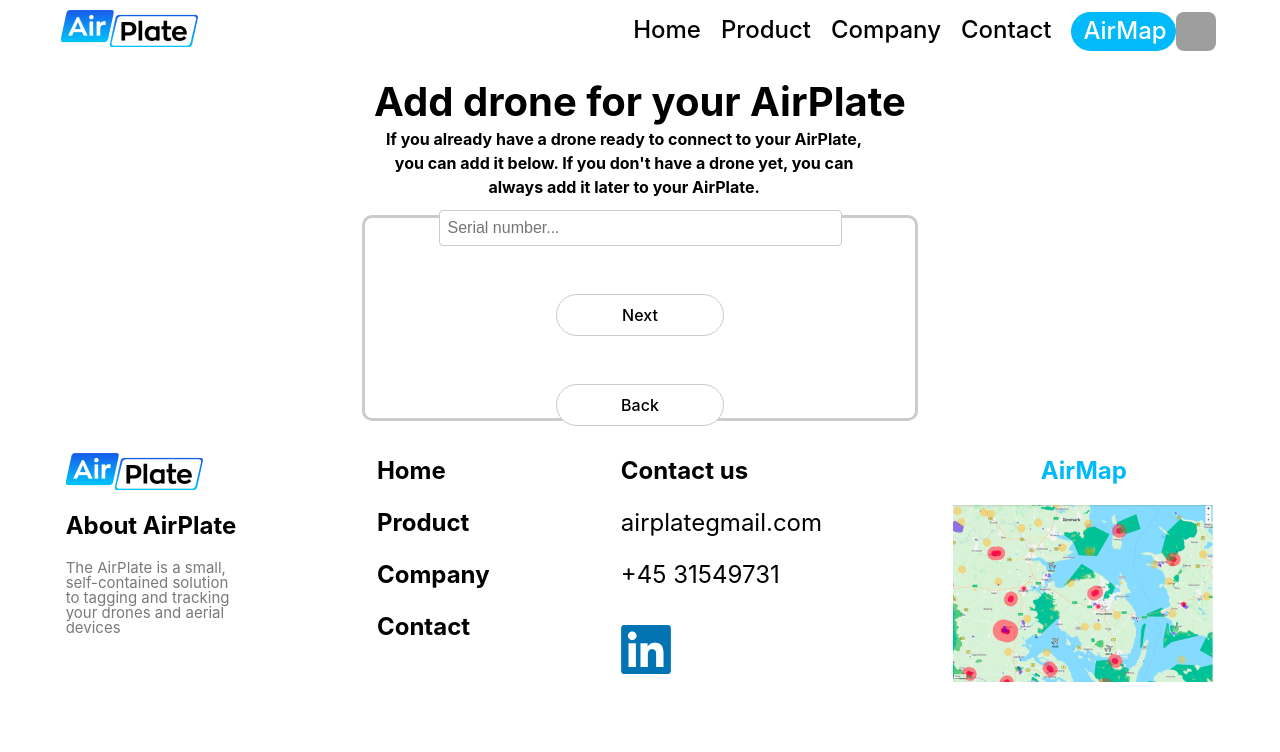
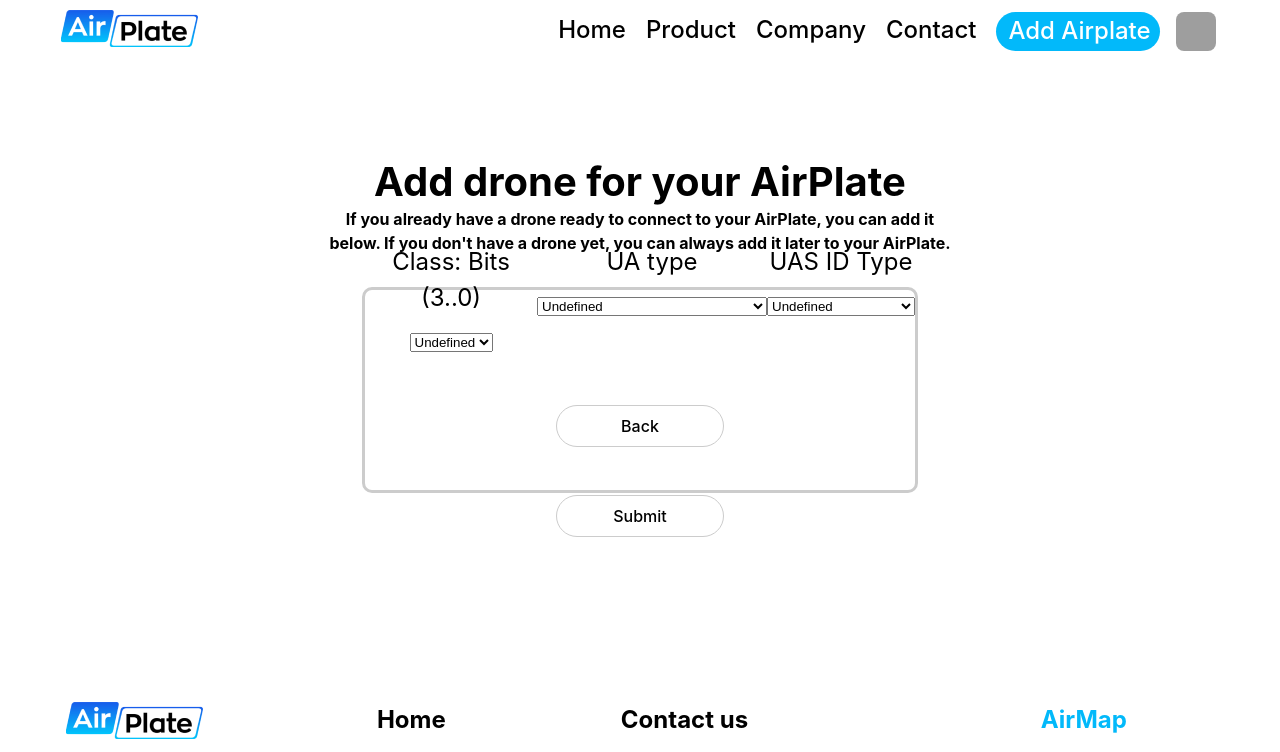
Before and after one commit to ThomasDallHenriksen/PBA-webudvikling, a React (Vite) app in the folder PBA-project/: page /Adddrone in a window 1280 px wide. Shown: the top 752 px of the page. Built offline with nearby package versions, Linux system fonts and the light colour scheme; grey boxes are pictures that could not be loaded.

Commit message:
Added more

```diff
--- a/PBA-project/src/assets/styles/add.scss
+++ b/PBA-project/src/assets/styles/add.scss
@@ -3,13 +3,13 @@
 
 .block {
     text-align: center;
+    height: 41.875rem;
 }
-
 
 .top {
     display: inline-block;
     max-width: 50rem;
-    margin-top: 5rem;
+    margin-top: 10rem;
 }
 
 .top_text {
@@ -21,8 +21,10 @@
 .bottom_text {
     font-size: 1rem;
     margin: 0;
-    max-width: 31.25rem;
-    margin-bottom: 1rem;
+    max-width: 43.75rem;
+    padding-right: 5%;
+    padding-left: 5%;
+    margin-bottom: 2rem;
 }
 
 .input-container {
@@ -38,7 +40,6 @@
     justify-content: center;
     margin: 0 auto;
 }
-
 
 .serial-input {
     width: 70%;
@@ -62,3 +63,18 @@
     background-color: var(--color-white);
     cursor: pointer;
 }
+
+.dropdown-container {
+    display: flex;
+    justify-content: space-between;
+    align-content: center;
+}
+
+.dropdown {
+
+}
+
+label {
+    display: block;
+    margin-bottom: 5px;
+}
--- a/PBA-project/src/assets/styles/navbar.scss
+++ b/PBA-project/src/assets/styles/navbar.scss
@@ -57,6 +57,7 @@
         color: var(--color-white);
         padding: 1px 9px 1px 12px;
         transition: font-size 0.5s ease, transform 0.5s ease;
+        margin-right: 1rem;
     }
 
     #navbarButton:hover {
--- a/PBA-project/src/components/Navbar.jsx
+++ b/PBA-project/src/components/Navbar.jsx
@@ -47,7 +47,7 @@
         <Link to='/Product'>Product</Link>
         <Link to='/Company'>Company</Link>
         <Link to='/Contact'>Contact</Link>
-        <Link id='navbarButton' to='/AirMap'>AirMap</Link>
+        <Link id='navbarButton' to='/Addairplate'>Add Airplate</Link>
         <div className="dropdown-btn" onClick={toggleDropdown}>
           <button id='profil'></button>
         </div>
--- a/PBA-project/src/pages/Adddrone.jsx
+++ b/PBA-project/src/pages/Adddrone.jsx
@@ -10,16 +10,61 @@
                 <h2 className='bottom_text'>If you already have a drone ready to connect to your AirPlate, you can add it below. If you don't have a drone yet, you can always add it later to your AirPlate.</h2>
             </div>
             <div className="input-container">
-                <input
-                    type="text"
-                    className="serial-input"
-                    placeholder="Serial number..."
-                />
-                <Link to="/">
-                    <button className="next-button">Next</button>
-                </Link>
+                <div className="dropdown-container">
+                    <div className="dropdown">
+                        <label htmlFor="dropdown1">Class: Bits (3..0)</label>
+                        <select id="dropdown1" name="dropdown1">
+                            <option value="option1">Undefined</option>
+                            <option value="option2">class 0</option>
+                            <option value="option3">class 1</option>
+                            <option value="option3">class 2</option>
+                            <option value="option3">class 3</option>
+                            <option value="option3">class 4</option>
+                            <option value="option3">class 5</option>
+                            <option value="option3">class 6</option>
+                        </select>
+                    </div>
+
+                    <div className="dropdown">
+                        <label htmlFor="dropdown2">UA type</label>
+                        <select id="dropdown2" name="dropdown2">
+                            <option value="option1">Undefined</option>
+                            <option value="option1">0: None or not declared</option>
+                            <option value="option2">1: Aeroplane or fixedwing</option>
+                            <option value="option3">2: Helicoper or multirotor</option>
+                            <option value="option3">3: Gyroplane</option>
+                            <option value="option3">4: Hybrid lift (fixed wing aircraft)</option>
+                            <option value="option3">5: Ornithopter</option>
+                            <option value="option3">6: Glider</option>
+                            <option value="option3">7: Kite</option>
+                            <option value="option3">8: Free balloon</option>
+                            <option value="option3">9: Captive balloon</option>
+                            <option value="option3">10: Airship (such as a blimp)</option>
+                            <option value="option3">11: Free fall/parachute(unpowered)</option>
+                            <option value="option3">12: Rocket</option>
+                            <option value="option3">13: Tethered power aircraft</option>
+                            <option value="option3">14: Ground obstacle</option>
+                            <option value="option3">15: Other</option>
+                        </select>
+                    </div>
+
+                    <div className="dropdown">
+                        <label htmlFor="dropdown3">UAS ID Type</label>
+                        <select id="dropdown3" name="dropdown3">
+                            <option value="option1">Undefined</option>
+                            <option value="option1">1. serial number;</option>
+                            <option value="option2">2. registration ID; or</option>
+                            <option value="option3">3. UTM UUID;</option>
+                            <option value="option3">4. specfici session ID</option>
+
+                        </select>
+                    </div>
+                </div>
                 <Link to="/Addairplate">
                     <button className="next-button">Back</button>
+                </Link>
+                <Link to="/">
+                    <button className="next-button">Submit</button>
                 </Link>
             </div>
         </div>
```
